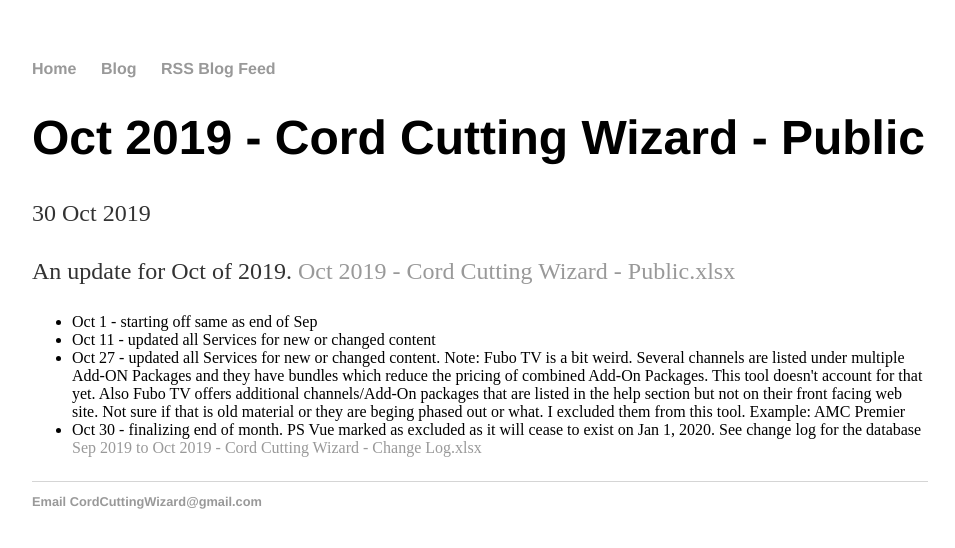
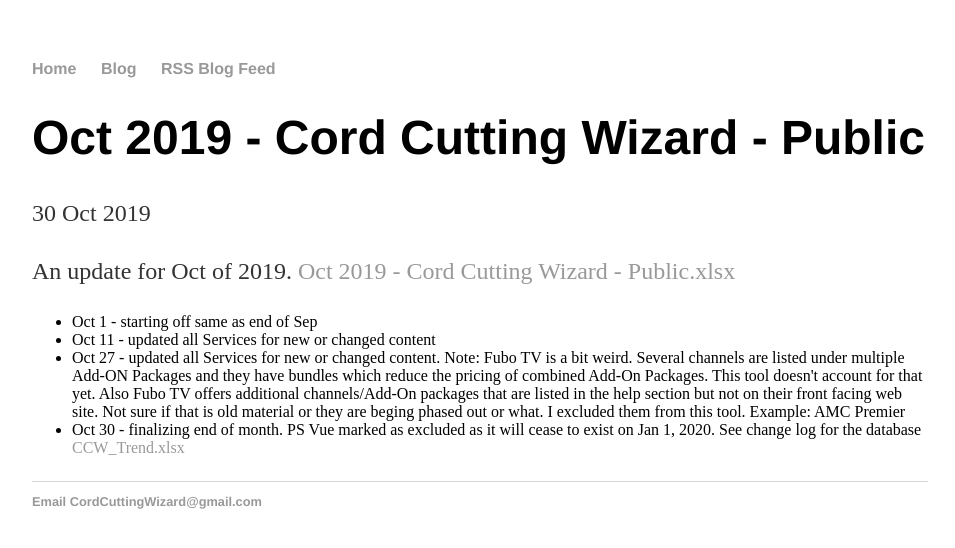
Before and after one commit to wjhladik/wjhladik.github.io, a Jekyll site: the page built from _posts/2019-10-30-Oct-2019-Cord-Cutting-Wizard-Public.md, in a window 1280 px wide. Shown: the top 548 px of the page, without its empty margins (160-1115 px from the left). Built offline with Jekyll 4.4.1, drawn with Linux system fonts in a browser that asks for light colours.

Commit message:
Update 2019-10-30-Oct-2019-Cord-Cutting-Wizard-Public.md

```diff
--- a/_posts/2019-10-30-Oct-2019-Cord-Cutting-Wizard-Public.md
+++ b/_posts/2019-10-30-Oct-2019-Cord-Cutting-Wizard-Public.md
@@ -9,4 +9,4 @@
       <li>Oct 1 - starting off same as end of Sep
       <li>Oct 11 - updated all Services for new or changed content
       <li>Oct 27 - updated all Services for new or changed content. Note: Fubo TV is a bit weird. Several channels are listed under multiple Add-ON Packages and they have bundles which reduce the pricing of combined Add-On Packages. This tool doesn't account for that yet. Also Fubo TV offers additional channels/Add-On packages that are listed in the help section but not on their front facing web site. Not sure if that is old material or they are beging phased out or what. I excluded them from this tool. Example: AMC Premier
-      <li>Oct 30 - finalizing end of month. PS Vue marked as excluded as it will cease to exist on Jan 1, 2020. See change log for the database <a href="/Sep 2019 to Oct 2019 - Cord Cutting Wizard - Change Log.xlsx">Sep 2019 to Oct 2019 - Cord Cutting Wizard - Change Log.xlsx</a>
+      <li>Oct 30 - finalizing end of month. PS Vue marked as excluded as it will cease to exist on Jan 1, 2020. See change log for the database <a href="/CCW_Trend.xlsx">CCW_Trend.xlsx</a>
```
